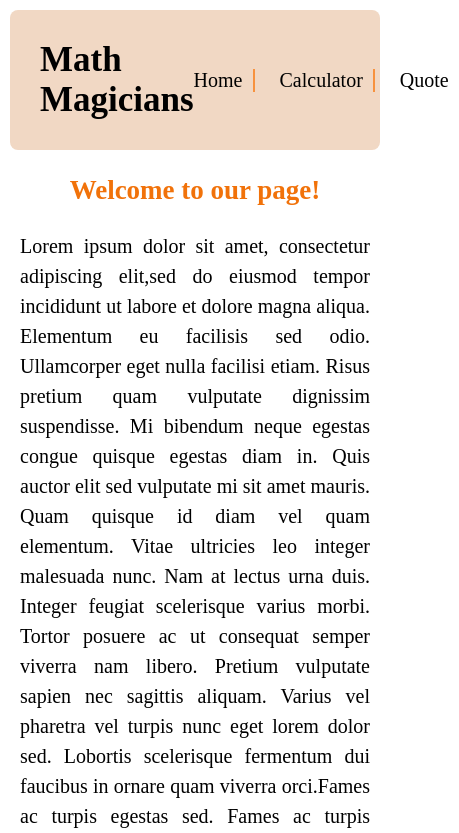
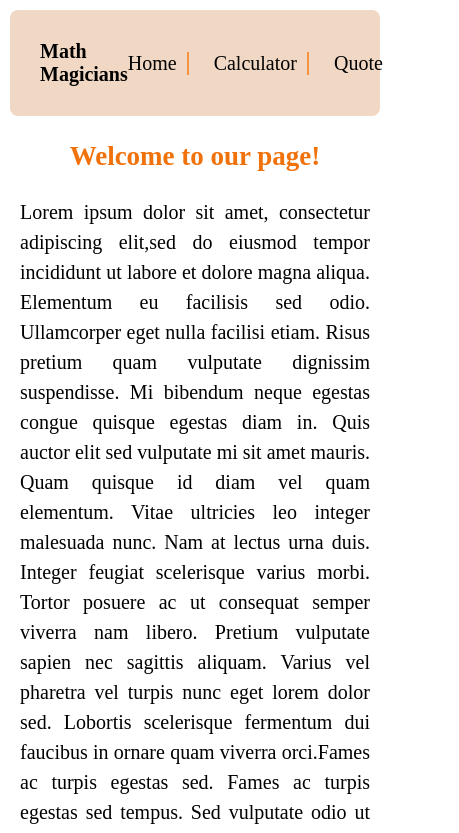
Before and after one commit to mariegrace31/math_magicians, a React (Create React App) app: page / in a window 390 px wide. Shown: the top 833 px of the page, 459 px wide, since content can reach past the window. Built offline with nearby package versions, Linux system fonts and the light colour scheme.

Commit message:
Update NavBar.css

```diff
--- a/src/components/NavBar.css
+++ b/src/components/NavBar.css
@@ -38,3 +38,9 @@ nav ul li a:hover {
   text-decoration: underline;
   color: #f1720a;
 }
+
+@media (max-width: 768px) {
+  .Title {
+  font-size: 20px;
+  }
+}
```
